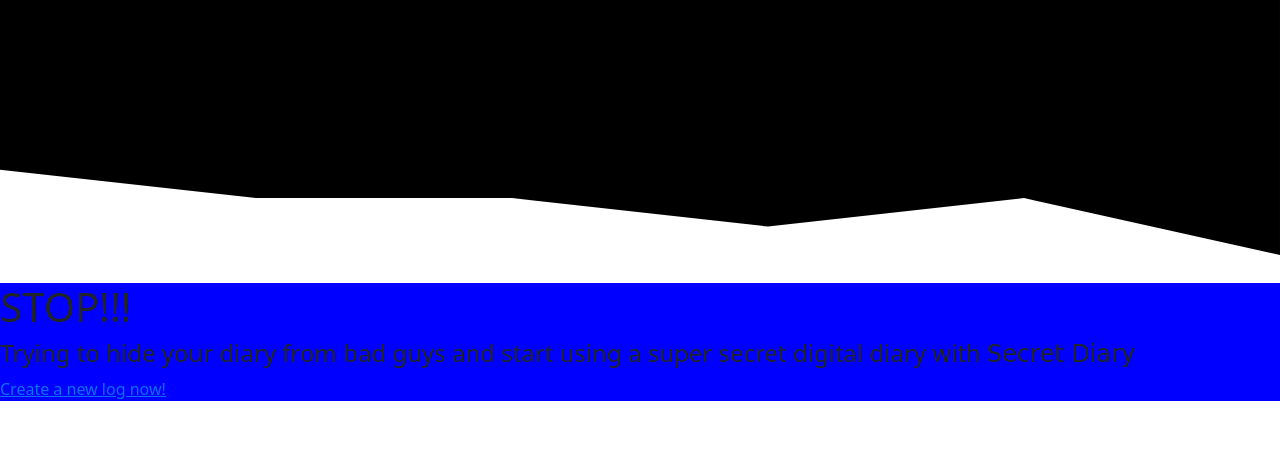
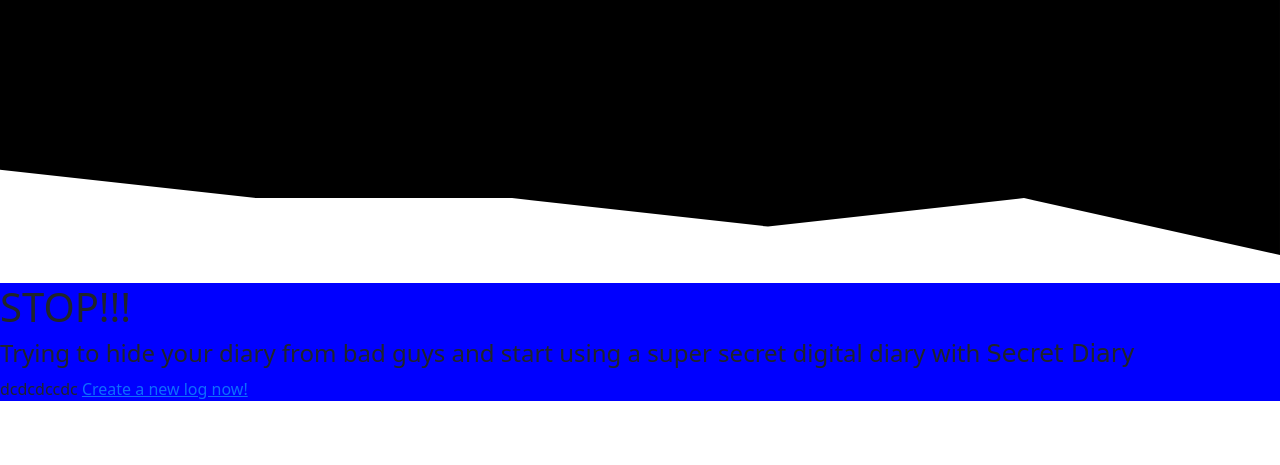
Before and after one commit to ChamodhNethsara/SECRET-DIARY, a Django app: page / in a window 1280 px wide. Shown: the part 55-520 px from the top of the page. Run offline with Django 3.2, Linux system fonts and the light colour scheme.

Commit message:
Update welcome.html

```diff
--- a/templates/diary/welcome.html
+++ b/templates/diary/welcome.html
@@ -17,7 +17,7 @@
 <div class='sub-welcome-note' style='background-color:blue;'>
 <h1> STOP!!! </h1>
 <h4> Trying to hide your diary from bad guys and start using a super secret digital diary with <span class="logo">Secret Diary</span></span></h4>
-
+dcdcdccdc
 
 <a href="/create">Create a new log now!</a>
 </div>
```
